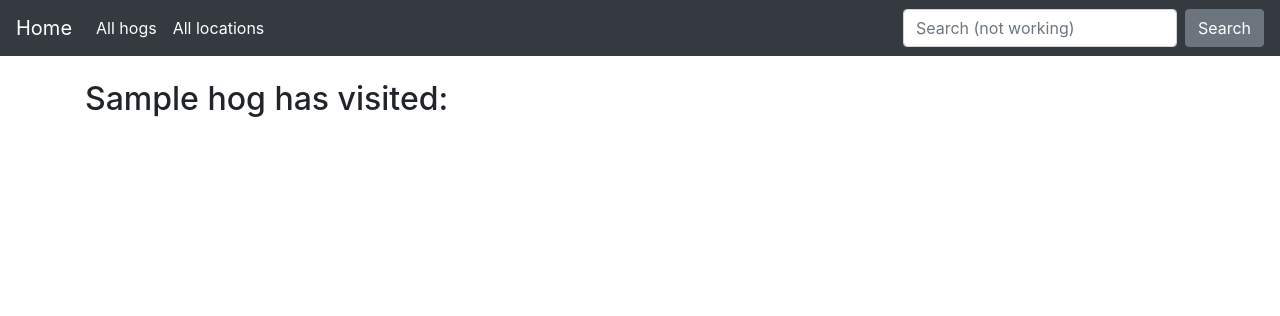
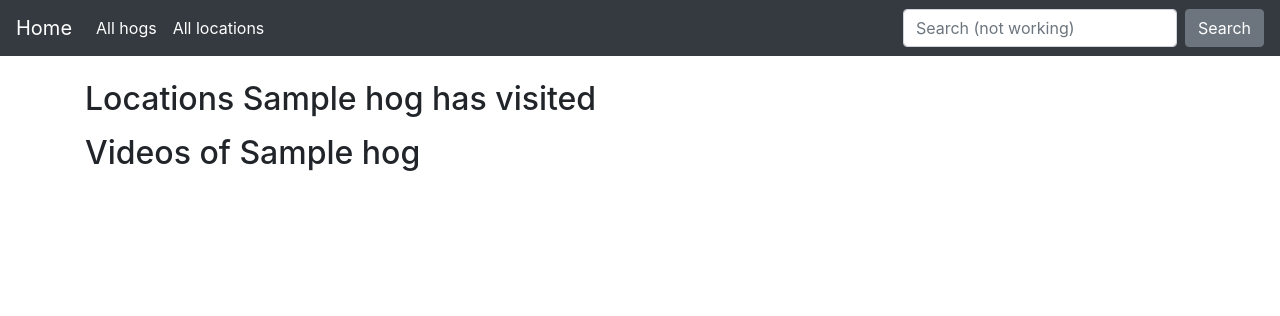
Before and after one commit to tech4nature/hogapp, a Django app: page /hog/000 in a window 1280 px wide. Shown: the top 316 px of the page. Run offline with Django 3.2, Linux system fonts and the light colour scheme; tables that the repository leaves empty hold one stand-in row (values such as "Sample post"); some libraries are stand-ins or nearby versions.

Commit message:
Finish basic video functionality
- media player
- sample video generation

```diff
--- a/hog/api/management/commands/generate_data.py
+++ b/hog/api/management/commands/generate_data.py
@@ -59,7 +59,7 @@ class Command(BaseCommand):
         seconds = list(
             range(0,
                   int((end_date - start_date).total_seconds())))
-        f = open(os.path.join(settings.MEDIA_ROOT, 'sample_file.jpg'), 'r')
+        f = open(os.path.join(settings.MEDIA_ROOT, 'sample_file.mp4'), 'rb')
         fake_video = File(f)
         with transaction.atomic():
             Measurement.objects.all().delete()
@@ -103,9 +103,9 @@ class Command(BaseCommand):
                             measurement_type='weight',
                             measurement=weight,
                             observed_at=observed_at)
-                        Measurement.objects.create(
+                        m = Measurement.objects.create(
                             hog=hog1,
                             location=box1,
                             measurement_type='video',
-                            video=fake_video,
                             observed_at=observed_at)
+                        m.video.save('sample_video.mp4', fake_video)
--- a/hog/api/models.py
+++ b/hog/api/models.py
@@ -49,7 +49,7 @@ class Measurement(models.Model):
         choices=MEASUREMENT_TYPE_CHOICES,
         db_index=True)
     measurement = models.FloatField(blank=True, null=True)
-    video = models.FileField(blank=True, null=True)
+    video = models.FileField(blank=True, null=True, upload_to='videos')
     observed_at = models.DateTimeField(db_index=True)
 
     def __unicode__(self):
--- a/hog/frontend/templates/_base.html
+++ b/hog/frontend/templates/_base.html
@@ -8,7 +8,11 @@
 
     <!-- Bootstrap CSS -->
     <link rel="stylesheet" href="https://stackpath.bootstrapcdn.com/bootstrap/4.3.1/css/bootstrap.min.css" integrity="sha384-ggOyR0iXCbMQv3Xipma34MD+dH/1fQ784/j6cY/iJTQUOhcWr7x9JvoRxT2MZw1T" crossorigin="anonymous">
+    <link href="https://vjs.zencdn.net/7.4.1/video-js.css" rel="stylesheet">
+
     <script src="https://code.jquery.com/jquery-3.1.1.min.js"></script>
+    <!--Load the AJAX API-->
+    <script type="text/javascript" src="https://www.gstatic.com/charts/loader.js"></script>
     <script src="https://code.highcharts.com/stock/highstock.js"></script>
     <script src="https://code.highcharts.com/stock/modules/exporting.js"></script>
     <script src="https://code.highcharts.com/stock/modules/export-data.js"></script>
@@ -33,8 +37,6 @@
         padding-top: 5rem;
       }
     </style>
-    <!-- Custom styles for this template -->
-    <link href="starter-template.css" rel="stylesheet">
   </head>
   <body>
     <nav class="navbar navbar-expand-md navbar-dark bg-dark fixed-top">
@@ -66,9 +68,10 @@
 </main><!-- /.container -->
 
 <!-- Optional JavaScript -->
-<!-- jQuery first, then Popper.js, then Bootstrap JS -->
+  <!-- recommended by the vanilla bootstrap template -->
   <script src="https://cdnjs.cloudflare.com/ajax/libs/popper.js/1.14.7/umd/popper.min.js" integrity="sha384-UO2eT0CpHqdSJQ6hJty5KVphtPhzWj9WO1clHTMGa3JDZwrnQq4sF86dIHNDz0W1" crossorigin="anonymous"></script>
   <script src="https://stackpath.bootstrapcdn.com/bootstrap/4.3.1/js/bootstrap.min.js" integrity="sha384-JjSmVgyd0p3pXB1rRibZUAYoIIy6OrQ6VrjIEaFf/nJGzIxFDsf4x0xIM+B07jRM" crossorigin="anonymous"></script>
-
+  <!-- video player -->
+  <script src='https://vjs.zencdn.net/7.4.1/video.js'></script>
   </body>
 </html>
--- a/hog/frontend/templates/hog.html
+++ b/hog/frontend/templates/hog.html
@@ -5,7 +5,7 @@
 
 <div class="row">
   <div class="col">
-      <h2>{{ hog.name }} has visited:</h2>
+    <h2>Locations {{ hog.name }} has visited</h2>
     <ul>
       {% for location in hog.locations %}
       <li><a href="{% url 'location' location.code %}">{{ location }}</a></li>
@@ -14,4 +14,28 @@
   </div>
 </div>
 
+<div class="row">
+  <div class="col">
+    <h2>Videos of {{ hog.name }}</h2>
+  </div>
+</div>
+
+{% for video_measurement in video_measurements %}
+<div class="row pt-1">
+  <div class="col">
+    {{ video_measurement.observed_at }}
+  </div>
+  <div class="col">
+    <video id="my-video" class="video-js" controls preload="auto" width="640" height="264"
+           poster="" data-setup="{}">
+      <source src="{{ video_measurement.video.url }}" type="video/mp4">
+        <p class="vjs-no-js">
+          To view this video please enable JavaScript, and consider upgrading to a web browser that
+          <a href="https://videojs.com/html5-video-support/" target="_blank">supports HTML5 video</a>
+        </p>
+    </video>
+  </div>
+</div>
+{% endfor %}
+
 {% endblock %}
--- a/hog/frontend/views.py
+++ b/hog/frontend/views.py
@@ -37,6 +37,6 @@ def location(request, code):
 
 def hog(request, code):
     hog = Hog.objects.get(code=code)
-    context = {'locations': locations,
-               'hog': hog}
+    videos = Measurement.objects.filter(measurement_type='video', hog=hog)
+    context = {'hog': hog, 'video_measurements': videos}
     return render(request, 'hog.html', context=context)
--- a/hog/hog/urls.py
+++ b/hog/hog/urls.py
@@ -19,6 +19,7 @@ from django.conf import settings
 from django.contrib import admin
 from django.urls import include
 from django.urls import path
+from django.conf.urls.static import static
 
 from django_filters import FilterSet
 from django_filters import ChoiceFilter
@@ -155,4 +156,4 @@ urlpatterns = [
     path('api/', include(router.urls)),
     path('location/<slug:code>', location, name='location'),
     path('hog/<slug:code>', hog, name='hog'),
-]
+] + static(settings.MEDIA_URL, document_root=settings.MEDIA_ROOT)
```
Also changed, not shown: hog/hog/settings.py (+16 -0 lines), hog/api/migrations/0005_auto_20190325_1106.py (added). Lines whose indentation alone changed are shown as unchanged.
